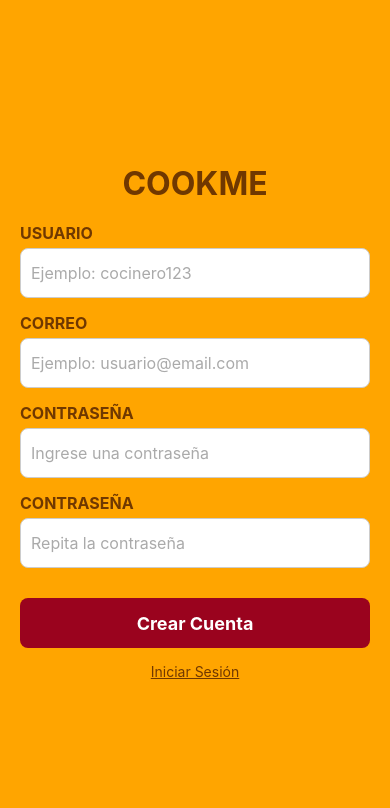
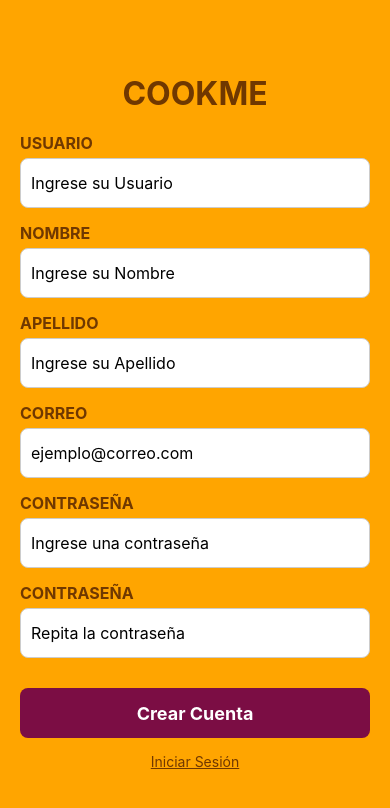
Before and after one commit to garyMamaniCortez/cookmeMobile, a React Native app: screen /Register in a window 390 px wide. Shown: the top 808 px of the page. Built offline with nearby package versions, Linux system fonts and the light colour scheme.

Commit message:
se corrigio los campos para la de la vista de registrar usuario

```diff
--- a/api/RequestApi.tsx
+++ b/api/RequestApi.tsx
@@ -7,7 +7,7 @@ export const handleApiRequest = async <T extends Object>(
   ): Promise<T | null> => {
 
     const RequestApi = axios.create({
-        baseURL: "http://192.168.1.10:3000/api"
+        baseURL: "http://192.168.1.12:3000/api"
     });
 
     try {
--- a/src/RegisterScreen/RegisterScreen.tsx
+++ b/src/RegisterScreen/RegisterScreen.tsx
@@ -1,89 +1,94 @@
 import { StatusBar } from 'expo-status-bar';
 import React, { useState } from 'react';
-import { Text, View, TextInput, TouchableOpacity, Alert } from 'react-native';
+import { Text, View, TextInput, TouchableOpacity } from 'react-native';
 import styles from './styles';
-import { useNavigation } from '@react-navigation/native';
 
 const RegisterScreen: React.FC = () => {
-  const [username, setUsername] = useState('');
+  const [usuario, setUsuario] = useState('');
+  const [nombre, setNombre] = useState('');
+  const [apellido, setApellido] = useState('');
   const [email, setEmail] = useState('');
   const [password, setPassword] = useState('');
   const [confirmPassword, setConfirmPassword] = useState('');
-  const navigation = useNavigation<any>();
-
-  // Validar formato de correo
-  const isValidEmail = (email: string) => {
-    const emailRegex = /^[^\s@]+@[^\s@]+\.[^\s@]+$/;
-    return emailRegex.test(email);
-  };
 
   const handleRegister = () => {
-    if (username && email && password && confirmPassword) {
-      if (!isValidEmail(email)) {
-        Alert.alert('Error', 'Por favor, ingrese un correo válido');
-        return;
-      }
+    if (!email.includes('@')) {
+      alert('Por favor, introduce un correo electrónico válido.');
+      return;
+    }
 
-      if (password === confirmPassword) {
-        Alert.alert('Éxito', 'Cuenta creada exitosamente');
-        navigation.navigate('Login');
-      } else {
-        Alert.alert('Error', 'Las contraseñas no coinciden');
-      }
-    } else {
-      Alert.alert('Error', 'Por favor, completa todos los campos');
+    if (password !== confirmPassword) {
+      alert('Las contraseñas no coinciden.');
+      return;
     }
-  };
 
-  const goToLogin = () => {
-    navigation.navigate('Login');
+    // Aquí puedes manejar la lógica para registrar al usuario
+    alert('Usuario registrado con éxito.');
   };
 
   return (
     <View style={styles.container}>
       <StatusBar style="light" backgroundColor="transparent" translucent />
+
       <Text style={styles.title}>COOKME</Text>
 
+      {/* Campo de usuario */}
       <Text style={styles.label}>USUARIO</Text>
       <TextInput
         style={styles.input}
-        placeholder="Ejemplo: cocinero123"
-        placeholderTextColor="#AAA"
-        onChangeText={setUsername}
+        placeholder="Ingrese su Usuario"
+        onChangeText={setUsuario}
       />
 
+      {/* Campo de nombre */}
+      <Text style={styles.label}>NOMBRE</Text>
+      <TextInput
+        style={styles.input}
+        placeholder="Ingrese su Nombre"
+        onChangeText={setNombre}
+      />
+
+      {/* Campo de apellido */}
+      <Text style={styles.label}>APELLIDO</Text>
+      <TextInput
+        style={styles.input}
+        placeholder="Ingrese su Apellido"
+        onChangeText={setApellido}
+      />
+
+      {/* Campo de correo */}
       <Text style={styles.label}>CORREO</Text>
       <TextInput
         style={styles.input}
-        placeholder="Ejemplo: usuario@email.com"
-        placeholderTextColor="#AAA"
-        keyboardType="email-address"
+        placeholder="ejemplo@correo.com"
         onChangeText={setEmail}
       />
 
+      {/* Campo de contraseña */}
       <Text style={styles.label}>CONTRASEÑA</Text>
       <TextInput
         style={styles.input}
         placeholder="Ingrese una contraseña"
-        placeholderTextColor="#AAA"
         secureTextEntry
         onChangeText={setPassword}
       />
 
+      {/* Campo para repetir la contraseña */}
       <Text style={styles.label}>CONTRASEÑA</Text>
       <TextInput
         style={styles.input}
         placeholder="Repita la contraseña"
-        placeholderTextColor="#AAA"
         secureTextEntry
         onChangeText={setConfirmPassword}
       />
 
+      {/* Botón Crear Cuenta */}
       <TouchableOpacity style={styles.registerButton} onPress={handleRegister}>
         <Text style={styles.registerButtonText}>Crear Cuenta</Text>
       </TouchableOpacity>
 
-      <TouchableOpacity onPress={goToLogin}>
+      {/* Enlace para iniciar sesión */}
+      <TouchableOpacity>
         <Text style={styles.loginLink}>Iniciar Sesión</Text>
       </TouchableOpacity>
     </View>
--- a/src/RegisterScreen/styles.tsx
+++ b/src/RegisterScreen/styles.tsx
@@ -36,7 +36,7 @@ export default StyleSheet.create({
   registerButton: {
     width: '100%',
     height: 50,
-    backgroundColor: '#9A031E', // Botón guindo como en login
+    backgroundColor: '#7B0D44', // Color guindo para el botón
     borderRadius: 8,
     justifyContent: 'center',
     alignItems: 'center',
```
